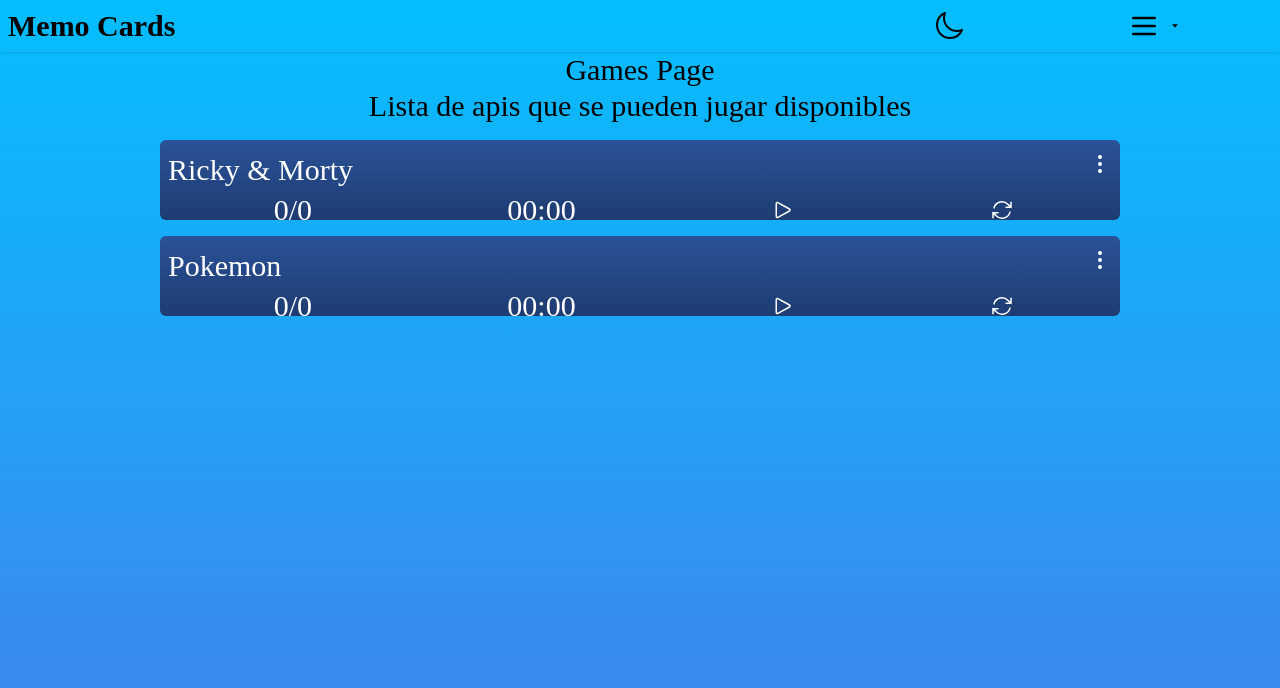
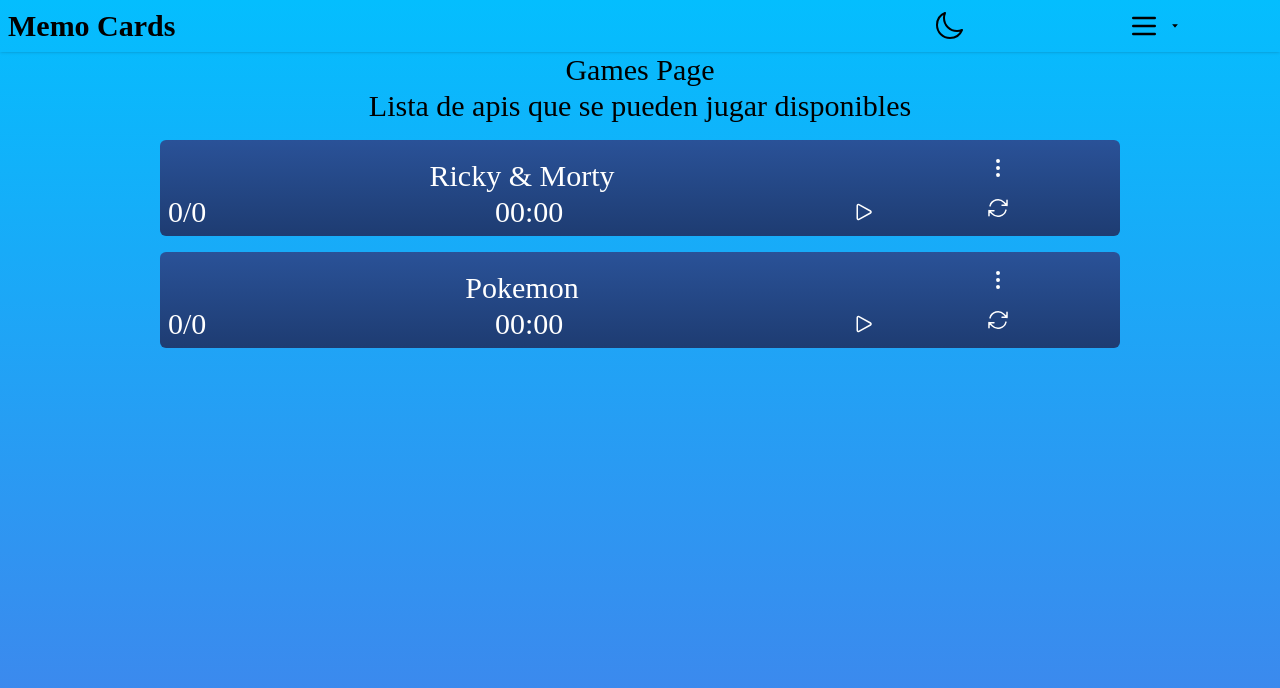
Before and after one commit to deiviiss/memory-game, a React (Vite) app: page /games in a window 1280 px wide. Shown: the top 688 px of the page. Built offline with nearby package versions, Linux system fonts and the light colour scheme; a web font is replaced by a local one.

Commit message:
refactor: :art: Add link functionality
Link functionality to game theme div

```diff
--- a/src/components/CardLink.jsx
+++ b/src/components/CardLink.jsx
@@ -1,24 +1,67 @@
-import PropTypes from 'prop-types'
-import { Link } from 'react-router-dom'
+import PropTypes from "prop-types";
+import { Link } from "react-router-dom";
 
-export default function CardLink ({ link }) {
+export default function CardLink({ link }) {
   return (
-
-    <div className=' flex flex-col justify-around items-center text-center my-4 px-2 bg-secondary-gradient bg-no-repeat rounded-md w-full h-20 text-secondary hover:border-2 hover:border-secondary'>
-      <div className='flex flex-row justify-between w-full pt-3'>
-        <Link to={`/games/${link.gameId}`}>{link.nameGame}</Link>
-        <svg xmlns="http://www.w3.org/2000/svg" className="icon icon-tabler icon-tabler-dots-vertical cursor-pointer" width={24} height={24} viewBox="0 0 24 24" strokeWidth="2" stroke="currentColor" fill="none" strokeLinecap="round" strokeLinejoin="round"><path stroke="none" d="M0 0h24v24H0z" fill="none"></path><path d="M12 12m-1 0a1 1 0 1 0 2 0a1 1 0 1 0 -2 0"></path><path d="M12 19m-1 0a1 1 0 1 0 2 0a1 1 0 1 0 -2 0"></path><path d="M12 5m-1 0a1 1 0 1 0 2 0a1 1 0 1 0 -2 0"></path></svg>
-      </div>
-      <div className='w-full flex items-center justify-around pl-2 py-1'>
-        <div>0/0</div>
-        <div>00:00</div>
-        <svg xmlns="http://www.w3.org/2000/svg" fill="none" viewBox="0 0 24 24" strokeWidth={1.5} stroke="currentColor" className="w-6 h-6 cursor-pointer"><path strokeLinecap="round" strokeLinejoin="round" d="M5.25 5.653c0-.856.917-1.398 1.667-.986l11.54 6.348a1.125 1.125 0 010 1.971l-11.54 6.347a1.125 1.125 0 01-1.667-.985V5.653z" /></svg>
-        <svg xmlns="http://www.w3.org/2000/svg" fill="none" viewBox="0 0 24 24" strokeWidth={1.5} stroke="currentColor" className="w-6 h-6 cursor-pointer"><path strokeLinecap="round" strokeLinejoin="round" d="M16.023 9.348h4.992v-.001M2.985 19.644v-4.992m0 0h4.992m-4.993 0l3.181 3.183a8.25 8.25 0 0013.803-3.7M4.031 9.865a8.25 8.25 0 0113.803-3.7l3.181 3.182m0-4.991v4.99" /></svg>
+    <div className="flex justify-around items-center text-center my-4 px-2 bg-secondary-gradient bg-no-repeat rounded-md w-full h-24 text-secondary hover:border-2 hover:border-secondary">
+      <Link to={`/games/${link.gameId}`} as="div" className="flex flex-col justify-between w-3/4 pt-3">
+        <span>{link.nameGame}</span>
+        <div className="flex justify-between items-center">
+          <div>0/0</div>
+          <div>00:00</div>
+          <svg
+            xmlns="http://www.w3.org/2000/svg"
+            fill="none"
+            viewBox="0 0 24 24"
+            strokeWidth={1.5}
+            stroke="currentColor"
+            className="w-6 h-6 cursor-pointer"
+          >
+            <path
+              strokeLinecap="round"
+              strokeLinejoin="round"
+              d="M5.25 5.653c0-.856.917-1.398 1.667-.986l11.54 6.348a1.125 1.125 0 010 1.971l-11.54 6.347a1.125 1.125 0 01-1.667-.985V5.653z"
+            />
+          </svg>
+        </div>
+      </Link>
+      <div className="w-1/4 flex flex-col items-center justify-around pl-2 space-y-4">
+        <svg
+          xmlns="http://www.w3.org/2000/svg"
+          className="icon icon-tabler icon-tabler-dots-vertical cursor-pointer"
+          width={24}
+          height={24}
+          viewBox="0 0 24 24"
+          strokeWidth="2"
+          stroke="currentColor"
+          fill="none"
+          strokeLinecap="round"
+          strokeLinejoin="round"
+        >
+          <path stroke="none" d="M0 0h24v24H0z" fill="none"></path>
+          <path d="M12 12m-1 0a1 1 0 1 0 2 0a1 1 0 1 0 -2 0"></path>
+          <path d="M12 19m-1 0a1 1 0 1 0 2 0a1 1 0 1 0 -2 0"></path>
+          <path d="M12 5m-1 0a1 1 0 1 0 2 0a1 1 0 1 0 -2 0"></path>
+        </svg>
+        <svg
+          xmlns="http://www.w3.org/2000/svg"
+          fill="none"
+          viewBox="0 0 24 24"
+          strokeWidth={1.5}
+          stroke="currentColor"
+          className="w-6 h-6 cursor-pointer"
+        >
+          <path
+            strokeLinecap="round"
+            strokeLinejoin="round"
+            d="M16.023 9.348h4.992v-.001M2.985 19.644v-4.992m0 0h4.992m-4.993 0l3.181 3.183a8.25 8.25 0 0013.803-3.7M4.031 9.865a8.25 8.25 0 0113.803-3.7l3.181 3.182m0-4.991v4.99"
+          />
+        </svg>
       </div>
     </div>
-  )
+  );
 }
 
 CardLink.propTypes = {
-  link: PropTypes.object.isRequired
-}
+  link: PropTypes.object.isRequired,
+};
```
